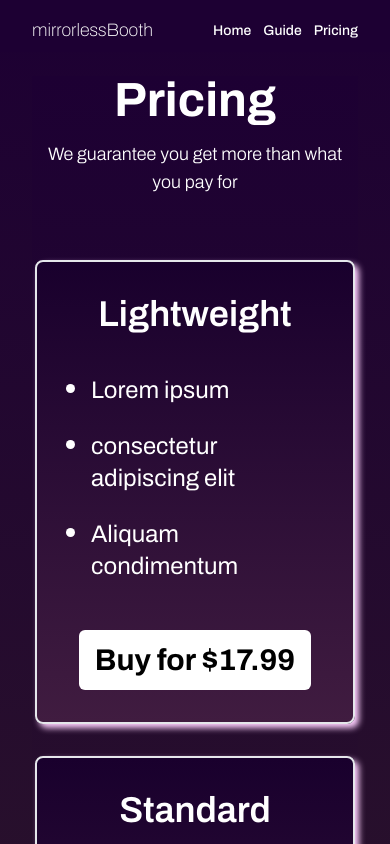
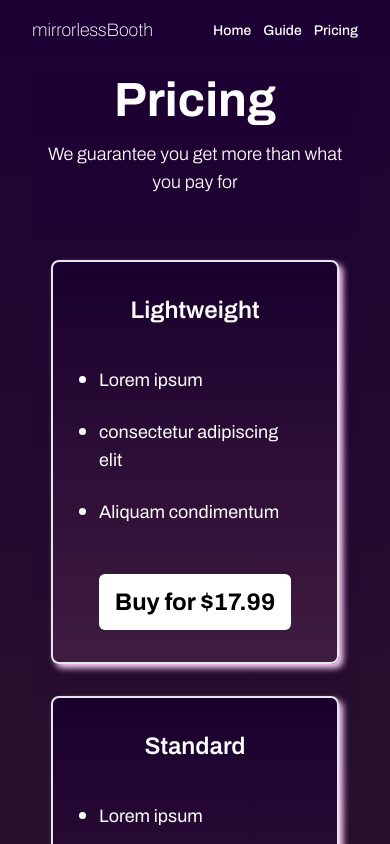
Before and after one commit to josejhkim/mlb-site, a Next.js app: page /pricing in a window 390 px wide. Shown: the top 844 px of the page. Built offline with nearby package versions, Linux system fonts and the light colour scheme.

Commit message:
Add more breakpoints to responsive design

```diff
--- a/app/components/pricing/pricecard.tsx
+++ b/app/components/pricing/pricecard.tsx
@@ -7,7 +7,7 @@ const Pricecard = ({ title, features, price }: {
     <div className="flex flex-col items-center
     border-2 text-white rounded-lg
     bg-gradient-to-b from-[#19002d] to-[#401c40]
-    w-80 md:w-56 lg:w-64
+    w-72 sm:w-96 md:w-56 lg:w-64
     pt-8
     pb-8
     h-fit
@@ -17,7 +17,7 @@ const Pricecard = ({ title, features, price }: {
     }}
     >
       <h4 className="font-semibold mb-4
-      text-4xl md:text-3xl lg:text-4xl
+      text-2xl sm:text-3xl lg:text-4xl
       ">
         {title}
       </h4>
@@ -25,8 +25,8 @@ const Pricecard = ({ title, features, price }: {
         {features.map((feature) => (
 
           <li className="my-6 font-regular
-          w-52 md:w-36 lg:w-44
-          text-2xl md:text-xl lg:text-2xl
+          w-48 sm:w-56 md:w-36 lg:w-44
+          text-lg sm:text-xl lg:text-2xl
           " key={feature}>
             {feature}
           </li>
@@ -34,7 +34,7 @@ const Pricecard = ({ title, features, price }: {
         ))}
       </ul>
       <div className="text-black font-bold bg-white px-4 py-3
-      text-3xl md:text-2xl
+      text-2xl sm:text-3xl md:text-2xl
       rounded-md">
         Buy for ${price}
       </div>
```
